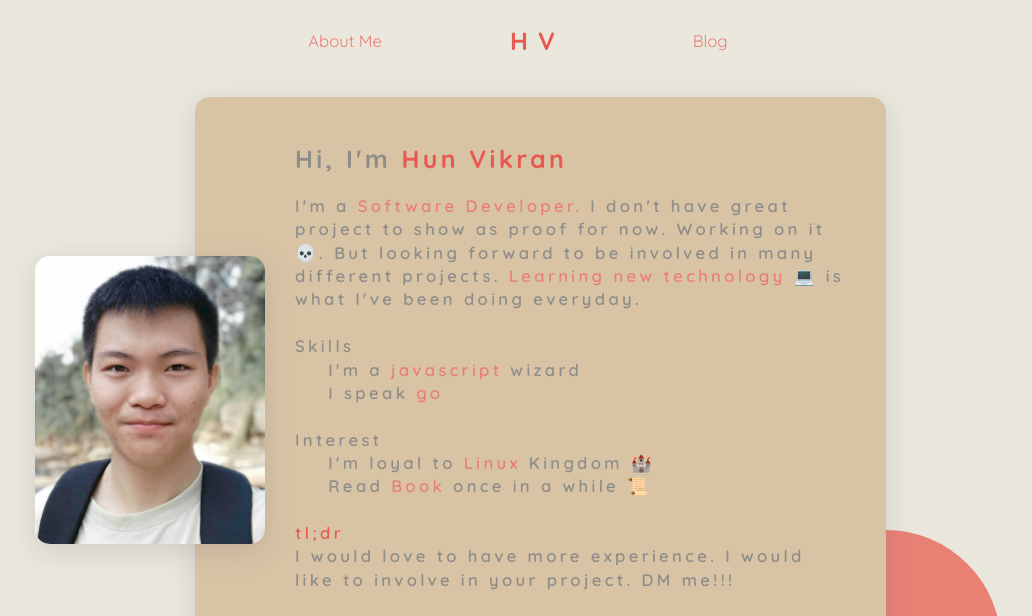
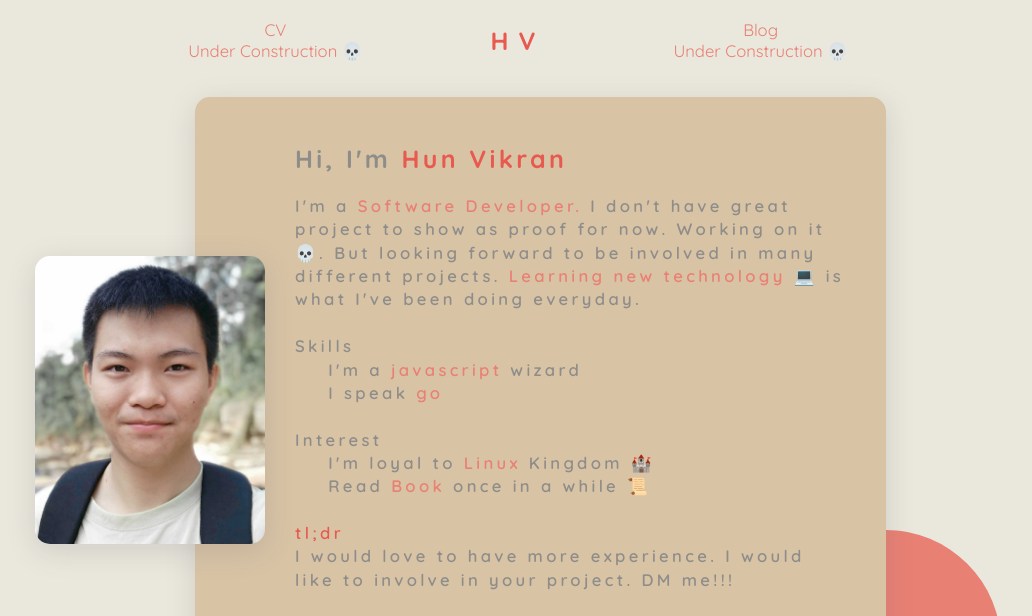
Before and after one commit to tsuyoshi99/myportfolio, a plain HTML site: page index.html in a window 1280 px wide. Shown: the top 616 px of the page, without its empty margins (122-1154 px from the left). Drawn offline with Linux system fonts and the light colour scheme.

Commit message:
added undercontruction text to 404 page

```diff
--- a/index.html
+++ b/index.html
@@ -10,7 +10,7 @@
     <meta property="og:description" content="Would love to involve in your project" />
     <meta property="og:image" content="/static/myphoto.jpg"/>
     <meta property="og:url" content="https://hunvikran.com" />
-    <meta property="og:type" content="website" />
+    <meta property="og:type" content="image/jpeg" />
     <link rel="shortcut icon" href="/favicon.ico" type="image/x-icon" />
     <link rel="stylesheet" href="/static/index.css">
     <link rel="preconnect" href="https://fonts.gstatic.com">
@@ -20,7 +20,7 @@
 <body>
     <nav>
         <ul class="nav-links">
-            <li><a href="/">About Me</a></li>
+            <li style="text-align:center"><a href="/">CV<br>Under Construction 💀</a></li>
         </ul>
 
         <div class="nav-logo">
@@ -28,7 +28,7 @@
         </div>
 
         <ul class="nav-links">
-            <li><a href="/">Blog</a> </li>
+            <li style="text-align:center"><a href="/"> Blog<br>Under Construction 💀</a> </li>
         </ul>
     </nav>
 
```
